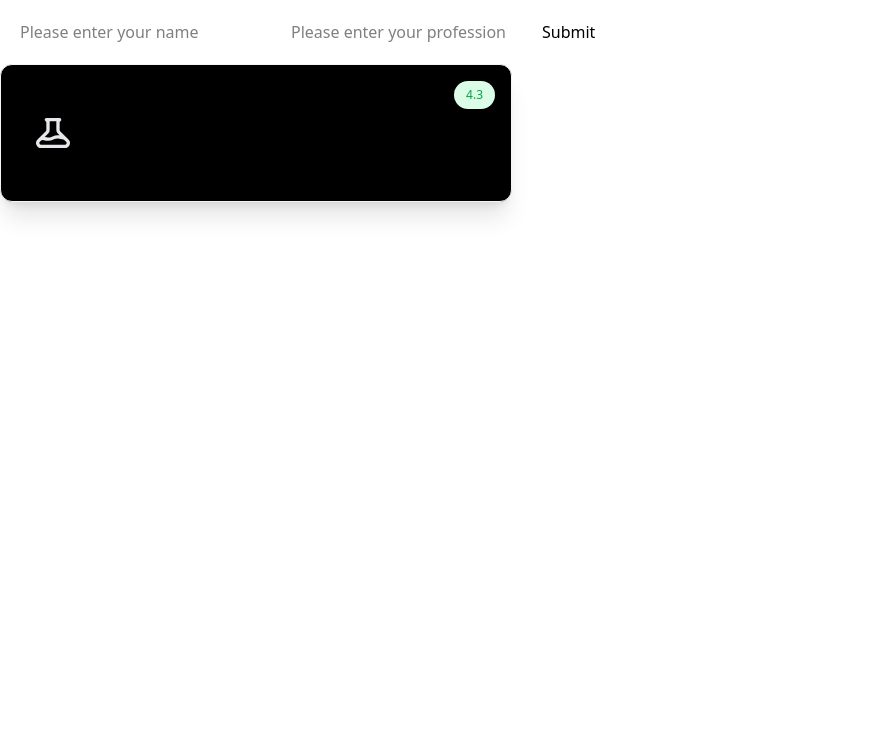
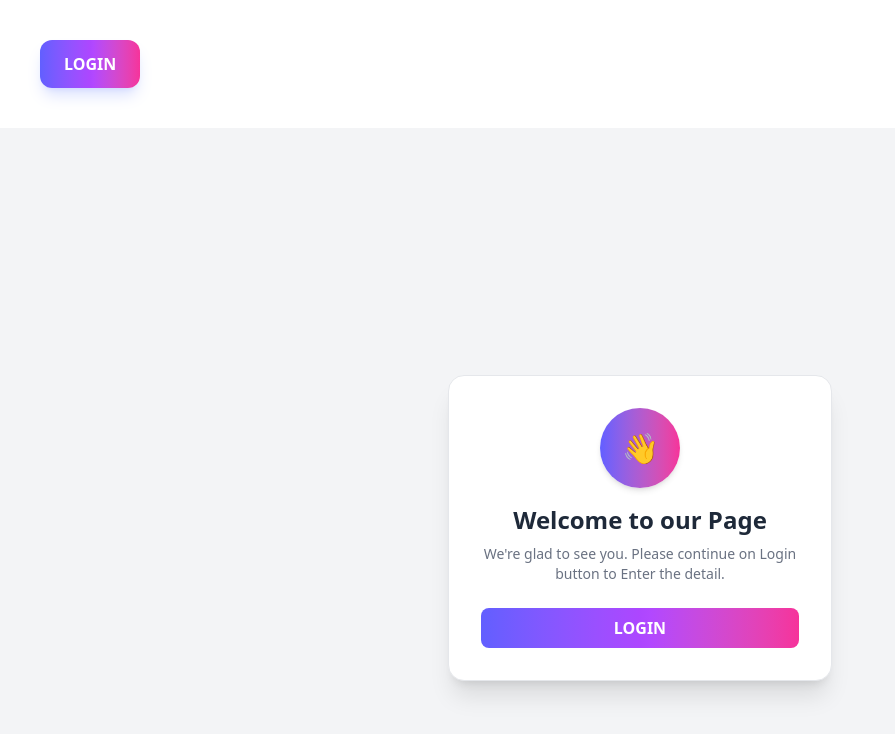
Before and after one commit to AdityaAnand0108/fullstack-dev-playbook, a React (Vite) app in the folder react_learning/: page / in a window 1280 px wide. Shown: the top 734 px of the page, without its empty margins (0-895 px from the left). Built offline with nearby package versions, Linux system fonts and the light colour scheme.

Commit message:
Auth Simulation using Context

```diff
--- a/react_learning/src/App.jsx
+++ b/react_learning/src/App.jsx
@@ -1,3 +1,4 @@
+import Button from "./component/Button.jsx";
 import Card from "./component/Cards.jsx";
 import UserContextProvider from "./component/Hooks/UserContextProvider.jsx";
 import Login from "./component/Login.jsx";
@@ -5,8 +6,7 @@ import Login from "./component/Login.jsx";
 function App() {
   return (
       <UserContextProvider>
-        <Login />
-        <Card />
+        < Button />
       </UserContextProvider>
   );
 }
--- /dev/null
+++ b/react_learning/src/component/Button.jsx
@@ -0,0 +1,34 @@
+import { useContext } from "react";
+import { UserContext } from "./Hooks/UseContext";
+import Login from "./Login";
+import WelcomeCard from "./WelcomeCard";
+
+function Button() {
+  const { logged, display, setDisplay} = useContext(UserContext);
+  console.log("display: ", display);
+  return (
+    <>
+      <button
+        className="
+        px-6 py-3
+        bg-gradient-to-r from-indigo-500 via-purple-500 to-pink-500
+        text-white font-semibold
+        rounded-xl
+        m-10
+        shadow-lg shadow-indigo-300/40
+        hover:opacity-90 hover:shadow-xl
+        active:scale-95
+        transition-all duration-200 ease-in-out
+        focus:outline-none focus:ring-2 focus:ring-purple-400 focus:ring-offset-2
+      "
+        onClick={() => setDisplay(!display)}
+      >
+        {logged ? "LOGOUT" : "LOGIN"}
+      </button>
+      {display && <Login />}
+      {!display && < WelcomeCard />}
+    </>
+  );
+}
+
+export default Button;
--- a/react_learning/src/component/Hooks/UserContextProvider.jsx
+++ b/react_learning/src/component/Hooks/UserContextProvider.jsx
@@ -4,9 +4,11 @@ import { UserContext } from './UseContext.jsx'
 
 function UserContextProvider({ children }) {
   const [user, setUser] = useState({ name: "", profession: "" });
+  const [logged, setLogged] = useState(false);
+  const [display, setDisplay] = useState(false);
 
   return (
-    <UserContext.Provider value={{ user, setUser }}>
+    <UserContext.Provider value={{ user, setUser, logged, setLogged, display, setDisplay }}>
       {children}
     </UserContext.Provider>
   );
--- a/react_learning/src/component/Login.jsx
+++ b/react_learning/src/component/Login.jsx
@@ -2,7 +2,7 @@ import React, { useContext, useState } from "react";
 import { UserContext } from "./Hooks/UseContext.jsx";
 
 function Login() {
-  const { user, setUser } = useContext(UserContext);
+  const { user, setUser, setDisplay, logged, setLogged } = useContext(UserContext);
   const [name, setName] = useState("");
   const [profession, setProfession] = useState("");
   const handleSubmit = (e) => {
@@ -12,28 +12,41 @@ function Login() {
       name: name,
       profession: profession,
     });
+    if(name && profession){
+      setLogged(!logged)
+    }
+    setDisplay(false)
   };
   return (
-    <div className="flex flex-2">
+    <div className="h-screen flex justify-center items-center bg-gray-50">
+      <div className="max-w-sm w-full bg-white shadow-xl rounded-2xl p-6 border border-gray-200">
+        <h2 className="text-xl font-semibold text-gray-800 mb-4 text-center">
+          User Details
+        </h2>
+
+        <div className="flex flex-col space-y-4">
           <input
-        className="m-5"
             type="text"
-        placeholder="Please enter your name"
+            placeholder="Enter Name"
+            className="border border-gray-300 rounded-lg p-3 focus:outline-none focus:ring-2 focus:ring-indigo-400"
             value={name}
-        onChange={(e) => {
-          setName(e.target.value);
-        }}
+            onChange={(e)=> {setName(e.target.value)}}
           />
+
           <input
-        className="m-5"
             type="text"
-        placeholder="Please enter your profession"
+            placeholder="Enter Profession"
+            className="border border-gray-300 rounded-lg p-3 focus:outline-none focus:ring-2 focus:ring-indigo-400"
             value={profession}
-        onChange={(e) => {
-          setProfession(e.target.value);
-        }}
+            onChange={(e)=> {setProfession(e.target.value)}}
           />
-      <button onClick={handleSubmit}>Submit</button>
+
+          <button className="bg-indigo-600 text-white font-semibold py-2 rounded-lg hover:bg-indigo-700 transition active:scale-95"
+          onClick={handleSubmit}>
+            Submit
+          </button>
+        </div>
+      </div>
     </div>
   );
 }
--- /dev/null
+++ b/react_learning/src/component/WelcomeCard.jsx
@@ -0,0 +1,36 @@
+import React, { useContext } from 'react'
+import { UserContext } from './Hooks/UseContext'
+
+function WelcomeCard() {
+  const {user, logged, display, setDisplay} = useContext(UserContext)
+
+  console.log("user -> ", user)
+  return (
+    <div className="h-screen flex justify-center items-center bg-gray-100">
+      <div className="max-w-sm w-full bg-white shadow-xl rounded-2xl p-8 text-center border border-gray-200">
+
+        <div className="w-20 h-20 mx-auto mb-4 rounded-full bg-gradient-to-r from-indigo-500 to-pink-500 flex items-center justify-center text-white text-3xl font-bold shadow-md">
+          👋
+        </div>
+
+        <h2 className="text-2xl font-semibold text-gray-800 mb-2">
+          Welcome {user.name ? user.name : "to our Page" }
+        </h2>
+
+        <p className="text-gray-500 text-sm mb-6">
+          {user.profession ?  user.profession : "We're glad to see you. Please continue on Login button to Enter the detail." }
+        </p>
+
+        <button
+          className="w-full bg-gradient-to-r from-indigo-500 via-purple-500 to-pink-500 text-white py-2 rounded-lg font-semibold hover:opacity-90 transition active:scale-95"
+          onClick={() => {setDisplay(!display)}}
+        >
+          {logged ? "LOGOUT" : "LOGIN"}
+        </button>
+      </div>
+      {display && <Login />}
+    </div>
+  )
+}
+
+export default WelcomeCard
```
Also changed, not shown: react_learning/src/component/Cards.jsx (+3 -5 lines). Lines whose indentation alone changed are shown as unchanged.
